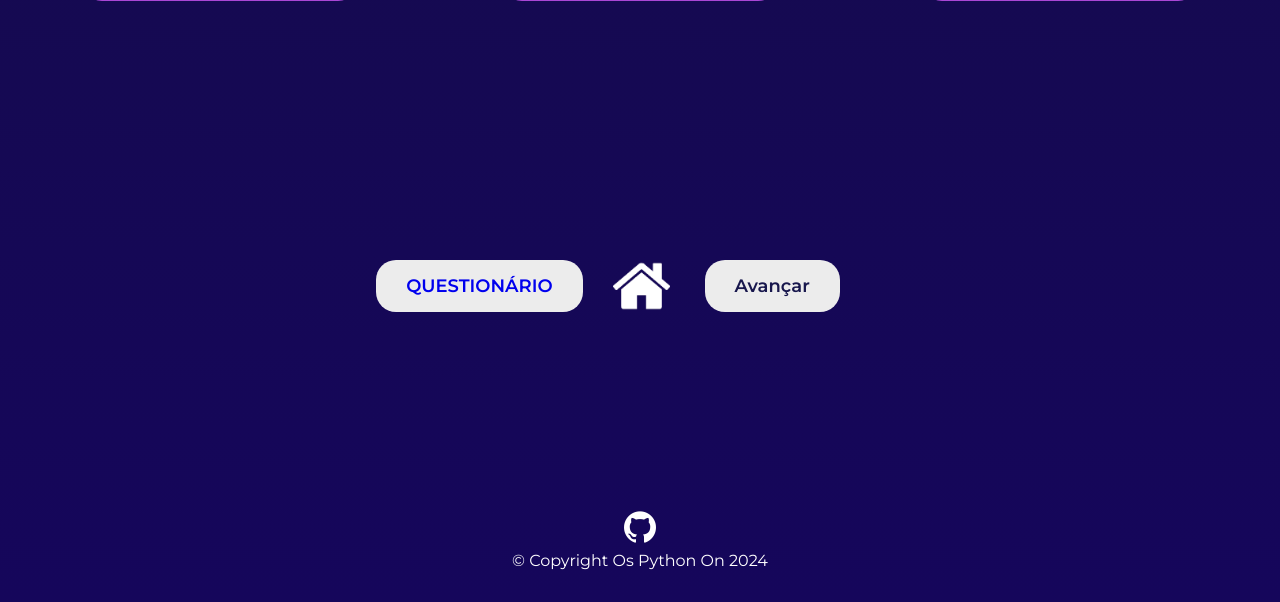
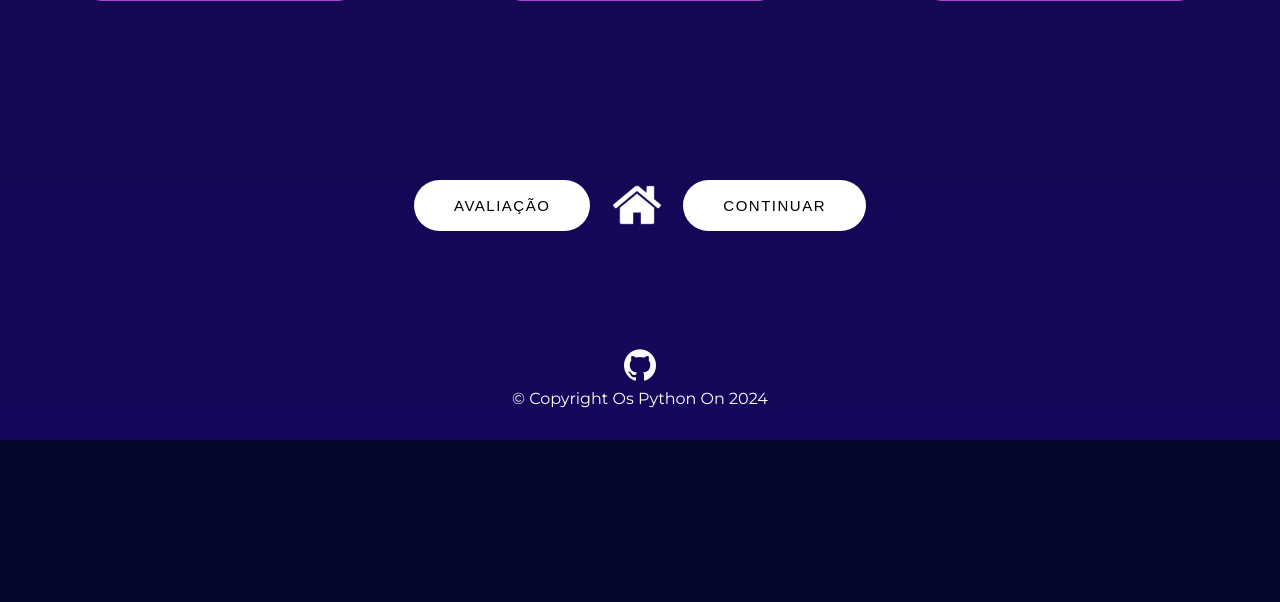
Before and after one commit to Os-Python-On/API-OsPythonOn, a Flask app: page /modulo1.html in a window 1280 px wide. Shown: the part 2355-2957 px from the top of the page. After the commit the page ends 2795 px from the top, so only its background shows below. Run offline with Flask 3, Linux system fonts and the light colour scheme; some libraries are stand-ins or nearby versions.

Commit message:
Update modulo1.html

```diff
--- a/API-OsPyOn/templates/modulo1.html
+++ b/API-OsPyOn/templates/modulo1.html
@@ -188,17 +188,21 @@
     <!-- Tópico 3 -->
  </main>
 
- <section class="Mod3-quest">
-   <div class="Mod3-quest-quest">
-      <a href="{{ url_for('quest1') }}" class="Mod3-quest-quest"><b>QUESTIONÁRIO</b></a>
-   </div>
-   <a href="{{ url_for('index') }}" style="margin-right: 20px;">
-       <img src="../static/images/casabranca.png" alt="" style="width: 80%;">
+ <section class="secmenu" >
+
+   <a href="{{ url_for('quest4') }}">
+      <button class="botaomenu">Avaliação</button>
    </a>
-   <div class="button-section">
-      <a href="{{ url_for('modulo2') }}" class="start-button">Avançar</a>
-   </div>
-</section>
+
+      <a href="{{ url_for('index') }}">
+         <img class="casamodulos" src="/static/images/casabranca.png" alt="">
+      </a>
+
+   <a href="{{ url_for('modulo5') }}">
+      <button class="botaomenu">Continuar</button>
+   </a>
+
+   </section>
 
 
 
```
Also changed, not shown: other parts of API-OsPyOn/templates/modulo1.html (+11 -11 lines).
